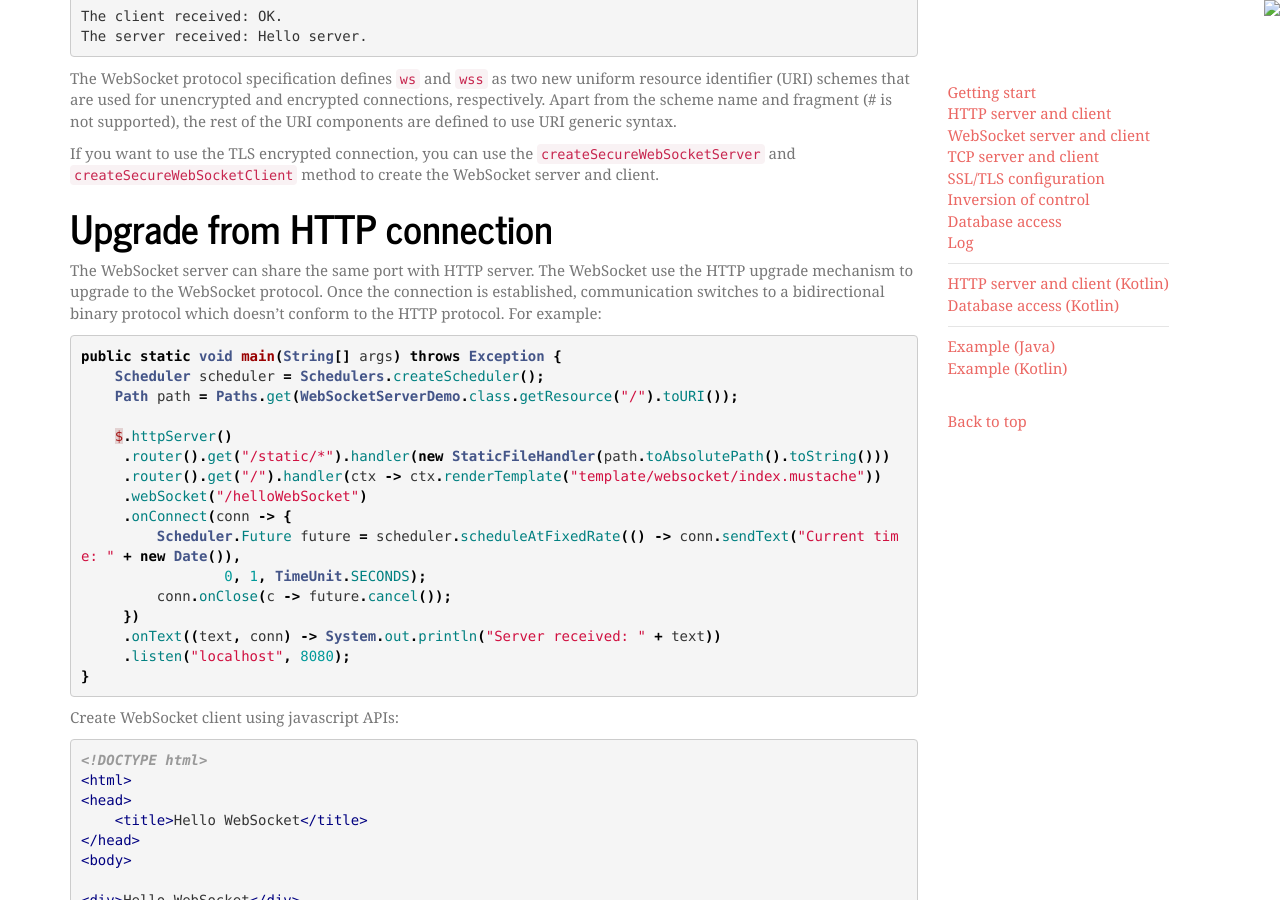
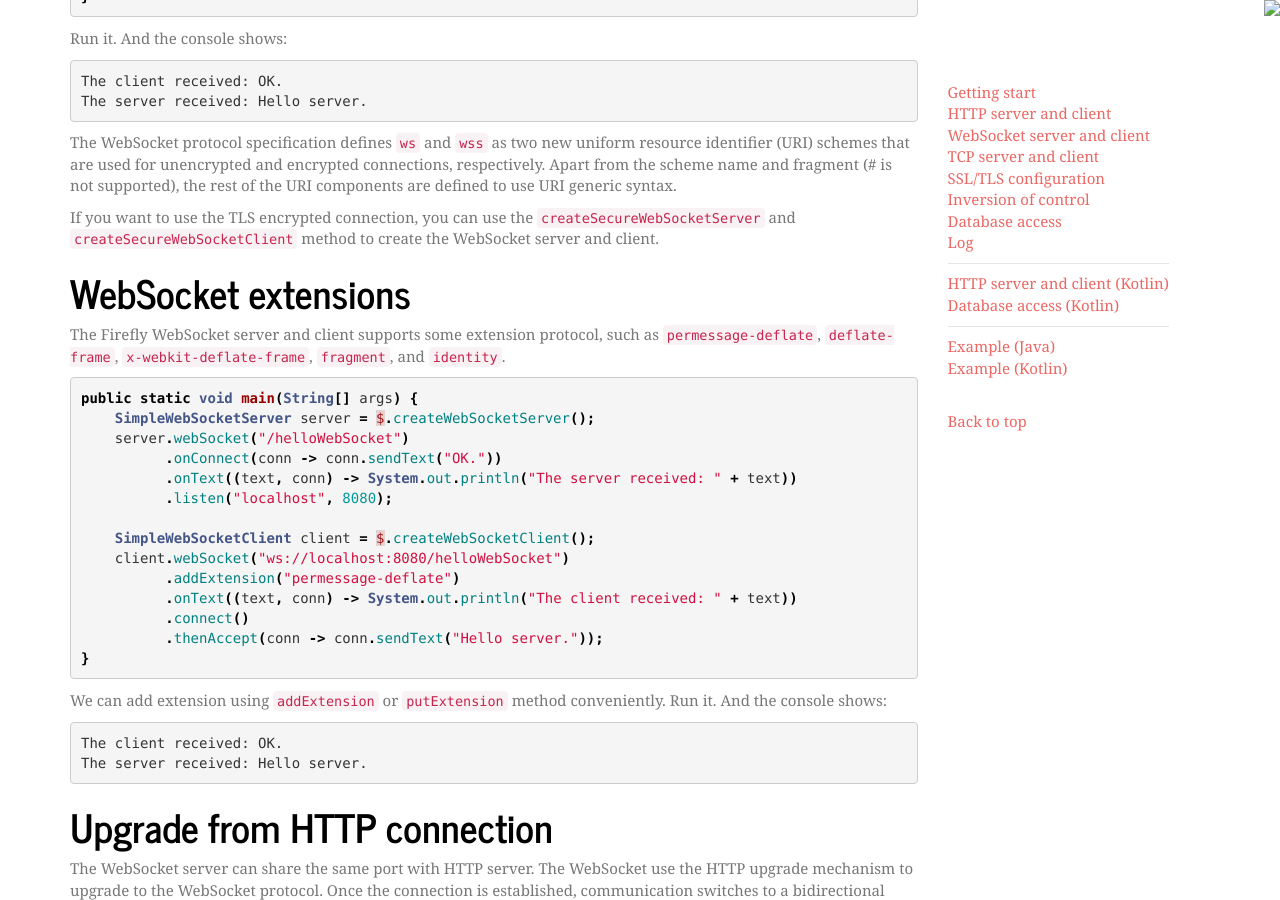
Before and after one commit to hypercube1024/firefly, a Jekyll site: the page built from _docs/websocket-server-and-client.md, in a window 1280 px wide and 900 px high, scrolled down 635 px. Built offline with Jekyll 4.4.1, drawn with Linux system fonts in a browser that asks for light colours; some of the changed text lies outside the part shown.

````diff
--- a/_docs/websocket-server-and-client.md
+++ b/_docs/websocket-server-and-client.md
@@ -4,6 +4,14 @@ category : docs
 title: WebSocket server and client
 
 ---
+
+<!-- TOC depthFrom:1 depthTo:6 withLinks:1 updateOnSave:1 orderedList:0 -->
+
+- [Basic concepts](#basic-concepts)
+- [WebSocket extensions](#websocket-extensions)
+- [Upgrade from HTTP connection](#upgrade-from-http-connection)
+
+<!-- /TOC -->
 
 # Basic concepts
 Unlike HTTP, WebSocket provides full-duplex communication. Additionally, WebSocket enables streams of messages on top of TCP. TCP alone deals with streams of bytes with no inherent concept of a message. Before WebSocket, port 80 full-duplex communication was attainable using Comet channels; however, Comet implementation is non-trivial, and due to the TCP handshake and HTTP header overhead, it is inefficient for small messages. WebSocket protocol aims to solve these problems without compromising security assumptions of the web.
@@ -34,6 +42,32 @@ The server received: Hello server.
 The WebSocket protocol specification defines `ws` and `wss` as two new uniform resource identifier (URI) schemes that are used for unencrypted and encrypted connections, respectively. Apart from the scheme name and fragment (# is not supported), the rest of the URI components are defined to use URI generic syntax.
 
 If you want to use the TLS encrypted connection, you can use the `createSecureWebSocketServer` and `createSecureWebSocketClient` method to create the WebSocket server and client.
+
+# WebSocket extensions
+The Firefly WebSocket server and client supports some extension protocol, such as `permessage-deflate`, `deflate-frame`, `x-webkit-deflate-frame`, `fragment`, and `identity`.
+```java
+public static void main(String[] args) {
+    SimpleWebSocketServer server = $.createWebSocketServer();
+    server.webSocket("/helloWebSocket")
+          .onConnect(conn -> conn.sendText("OK."))
+          .onText((text, conn) -> System.out.println("The server received: " + text))
+          .listen("localhost", 8080);
+
+    SimpleWebSocketClient client = $.createWebSocketClient();
+    client.webSocket("ws://localhost:8080/helloWebSocket")
+          .addExtension("permessage-deflate")
+          .onText((text, conn) -> System.out.println("The client received: " + text))
+          .connect()
+          .thenAccept(conn -> conn.sendText("Hello server."));
+}
+```
+
+We can add extension using `addExtension` or `putExtension` method conveniently. Run it. And the console shows:
+```
+The client received: OK.
+The server received: Hello server.
+```
+
 
 # Upgrade from HTTP connection
 The WebSocket server can share the same port with HTTP server. The WebSocket use the HTTP upgrade mechanism to upgrade to the WebSocket protocol. Once the connection is established, communication switches to a bidirectional binary protocol which doesn't conform to the HTTP protocol. For example:
````
Also changed, not shown: _posts/2018-01-12-firefly-4.7.0-release.md (added, +52 -0 lines).
